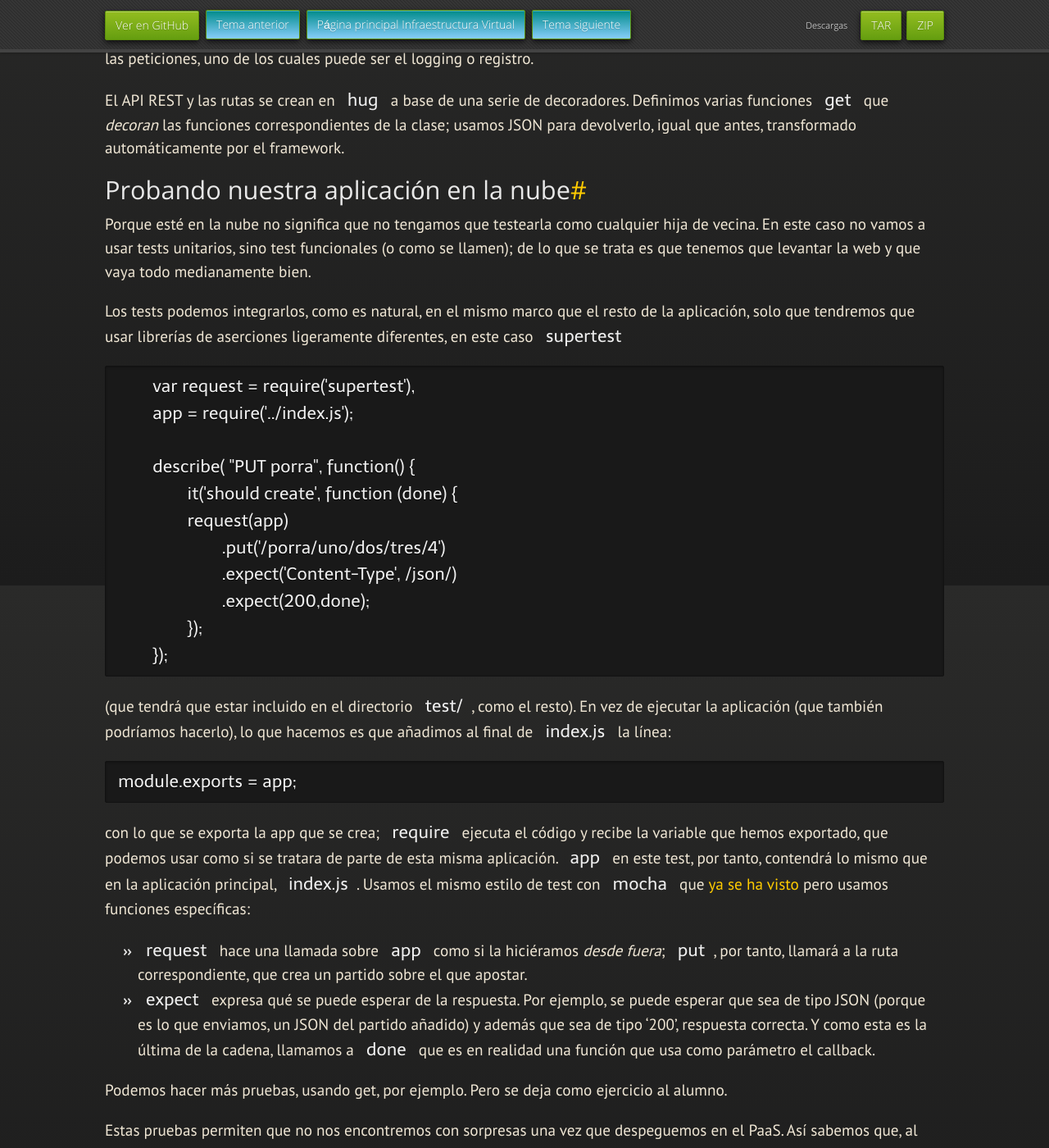
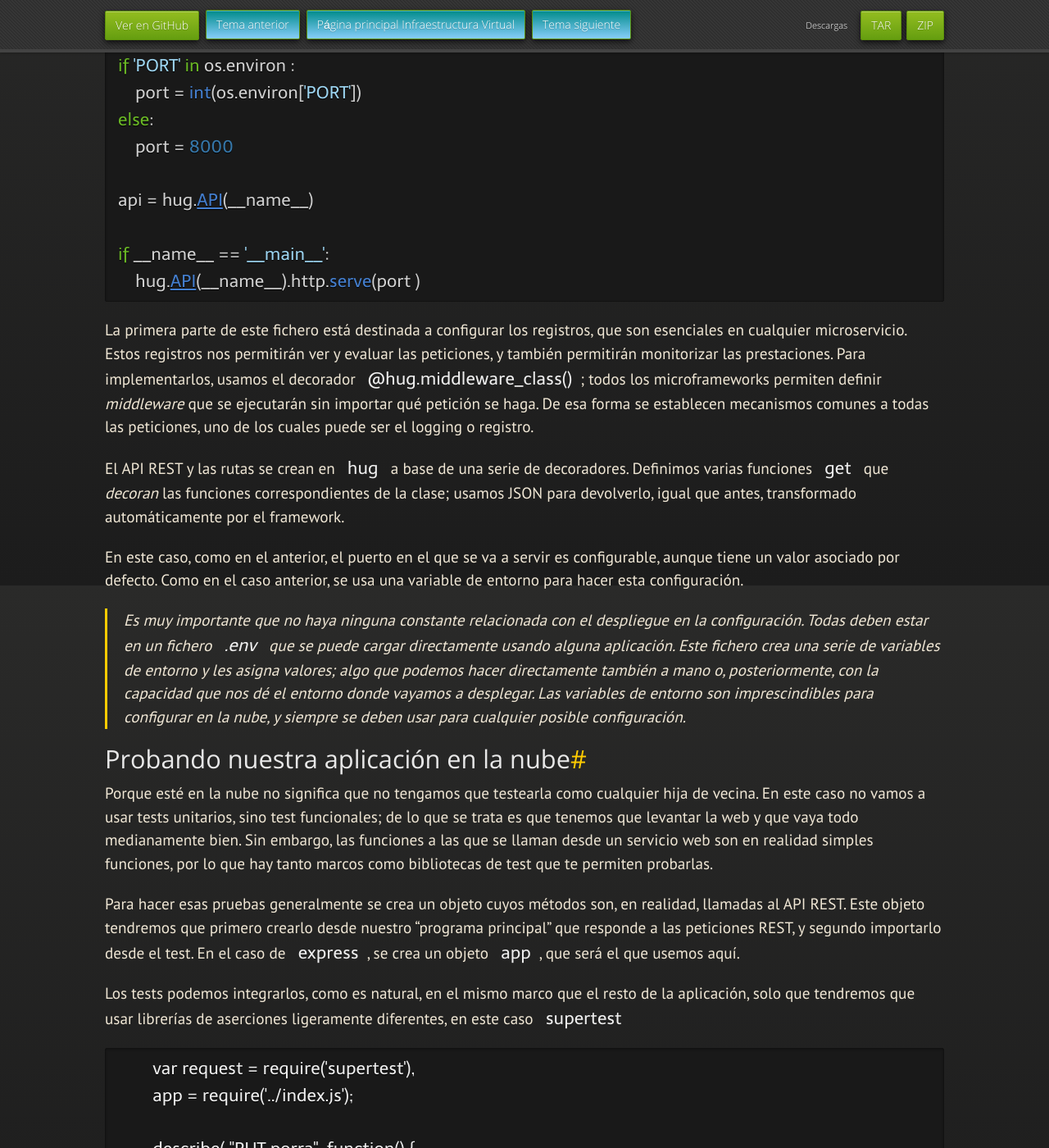
Before and after one commit to JJ/IV, a Jekyll site: the page built from documentos/temas/Microservicios.md, in a window 1280 px wide and 1400 px high, scrolled down 8286 px. Shown: the whole window at 82% size. Built offline with Jekyll 4.4.1, drawn with Linux system fonts in a browser that asks for light colours; nearby versions of some CDN libraries; some web fonts are replaced; our own code applies the rules of GitHub Pages for plain Markdown files; some of the changed text lies outside the part shown.

Commit message:
Sync documentos/temas/Microservicios.md de master a gh-pages

````diff
--- a/documentos/temas/Microservicios.md
+++ b/documentos/temas/Microservicios.md
@@ -57,6 +57,33 @@
 por ejemplo. Finalmente, en muchos casos por delante de él hay un
 servidor o proxy inverso genérico tal como nginx que, además, es capaz
 de servir de forma más eficiente los ficheros estáticos.
+
+## Qué es un microservicio
+
+Un microservicio es una aplicación que es capaz de trabajar de forma
+autónoma con una parte del dominio del problema, conteniendo todos los
+elementos necesarios para hacer las operaciones básicas sobre el mismo
+y todas las funcionalidades que la aplicación requiera.
+
+Metodologías
+como
+[diseño dirigido por el dominio](https://devexperto.com/domain-driven-design-1/) nos
+enseñan a dividir un problema en partes y tomar cada una de esas
+partes para convertirla en un microservicio. Los difetentes
+microservicios trabajarán con diferentes estructuras de datos y se
+comunicarán entre sí usando diferntes interfaces; en general será o
+peticiones REST, o sockets, o sistemas de mensajería tales como
+RabbitMQ o sistemas de mensajería específicos.
+
+En este tema trataremos principalmente de microservicios con un
+interfaz REST. Los microservicios REST usan la sintaxis y semántica
+del protocolo HTTP tanto para peticiones (responderán directamente a
+[comandos HTTP como PUT o GET](https://developer.mozilla.org/es/docs/Web/HTTP/Methods)) como para resultados (que usarán los
+[códigos de estado HTTP](https://developer.mozilla.org/es/docs/Web/HTTP/Status)). La
+semántica es importante: PUT crea un recurso, GET lo recupera sin
+cambiarlo, POST lo modifica y DELETE lo borra. De la misma forma, un
+recurso no encontrado deberá devolver el mítico 404 y uno
+correctamente recuperado el código 200.
 
 ## Creando un microservicio desde cero
 
@@ -331,11 +358,41 @@
 funciones correspondientes de la clase; usamos JSON para devolverlo,
 igual que antes, transformado automáticamente por el framework.
 
+En este caso, como en el anterior, el puerto en el que se va a servir
+es configurable, aunque tiene un valor asociado por defecto. Como en
+el caso anterior, se usa una variable de entorno para hacer esta
+configuración.
+
+
+> Es muy importante que no haya ninguna constante relacionada con el
+> despliegue en la configuración. Todas deben estar en un fichero
+> `.env` que se puede cargar directamente usando alguna
+> aplicación. Este fichero crea una serie de variables de entorno y
+> les asigna valores; algo que podemos hacer directamente también a
+> mano o, posteriormente, con la capacidad que nos dé el entorno donde
+> vayamos a desplegar. Las variables de entorno son imprescindibles
+> para configurar en la nube, y siempre se deben usar para cualquier
+> posible configuración.
+
 ## Probando nuestra aplicación en la nube
 
-Porque esté en la nube no significa que no tengamos que testearla como cualquier hija de vecina. En este caso no vamos a usar tests unitarios, sino test funcionales (o como se llamen); de lo que se trata es que tenemos que levantar la web y que vaya todo medianamente bien.
+Porque esté en la nube no significa que no tengamos que testearla como
+cualquier hija de vecina. En este caso no vamos a usar tests
+unitarios, sino test funcionales; de lo que se
+trata es que tenemos que levantar la web y que vaya todo medianamente
+bien. Sin embargo, las funciones a las que se llaman desde un servicio
+web son en realidad simples funciones, por lo que hay tanto marcos
+como bibliotecas de test que te permiten probarlas.
 
-Los tests podemos integrarlos, como es natural, en el mismo marco que el resto de la aplicación, solo que tendremos que usar librerías de aserciones ligeramente diferentes, en este caso `supertest`
+Para hacer esas pruebas generalmente se crea un objeto cuyos métodos
+son, en realidad, llamadas al API REST. Este objeto tendremos que
+primero crearlo desde nuestro "programa principal" que responde a las
+peticiones REST, y segundo importarlo desde el test. En el caso de
+`express`, se crea un objeto `app`, que será el que usemos aquí.
+
+Los tests podemos integrarlos, como es natural, en el mismo marco que
+el resto de la aplicación, solo que tendremos que usar librerías de
+aserciones ligeramente diferentes, en este caso `supertest`
 
 ```
 	var request = require('supertest'),
@@ -351,13 +408,24 @@
 	});
 ```
 
-(que tendrá que estar incluido en el directorio `test/`, como el resto). En vez de ejecutar la aplicación (que también podríamos hacerlo), lo que hacemos es que añadimos al final de `index.js` la línea:
+(que tendrá que estar incluido en el directorio `test/`, como el
+resto). En vez de ejecutar la aplicación (que también podríamos
+hacerlo), lo que hacemos es que añadimos al final de `index.js` la
+línea:
 
 ```
 module.exports = app;
 ```
 
-con lo que se exporta la app que se crea; `require` ejecuta el código y recibe la variable que hemos exportado, que podemos usar como si se tratara de parte de esta misma aplicación. `app` en este test, por tanto, contendrá lo mismo que en la aplicación principal, `index.js`. Usamos el mismo estilo de test con `mocha` que [ya se ha visto](https://jj.github.io/desarrollo-basado-pruebas/) pero usamos funciones específicas:
+con lo que se exporta la app que se crea; los métodos de ese objeto
+recibirán las peticiones del API REST que vamos a comprobar; `require`
+ejecuta el código y recibe la variable que hemos exportado, que
+podemos usar como si se tratara de parte de esta misma
+aplicación. `app` en este test, por tanto, contendrá lo mismo que en
+la aplicación principal, `index.js`. Usamos el mismo estilo de test
+con `mocha`
+que [ya se ha visto](https://jj.github.io/desarrollo-basado-pruebas/)
+pero usamos funciones específicas:
 
 * `request` hace una llamada sobre `app` como si la hiciéramos *desde
   fuera*; `put`, por tanto, llamará a la ruta correspondiente, que
@@ -370,7 +438,9 @@
 
 Podemos hacer más pruebas, usando get, por ejemplo. Pero se deja como ejercicio al alumno.
 
-Estas pruebas permiten que no nos encontremos con sorpresas una vez que despeguemos en el PaaS. Así sabemos que, al menos, todas las rutas que hemos creado funcionan correctamente.
+Estas pruebas permiten que no nos encontremos con sorpresas una vez
+que despeguemos en el PaaS. Así sabemos que, al menos, todas las rutas
+que hemos creado funcionan correctamente.
 
 <div class='ejercicios' markdown="1">
 
````
